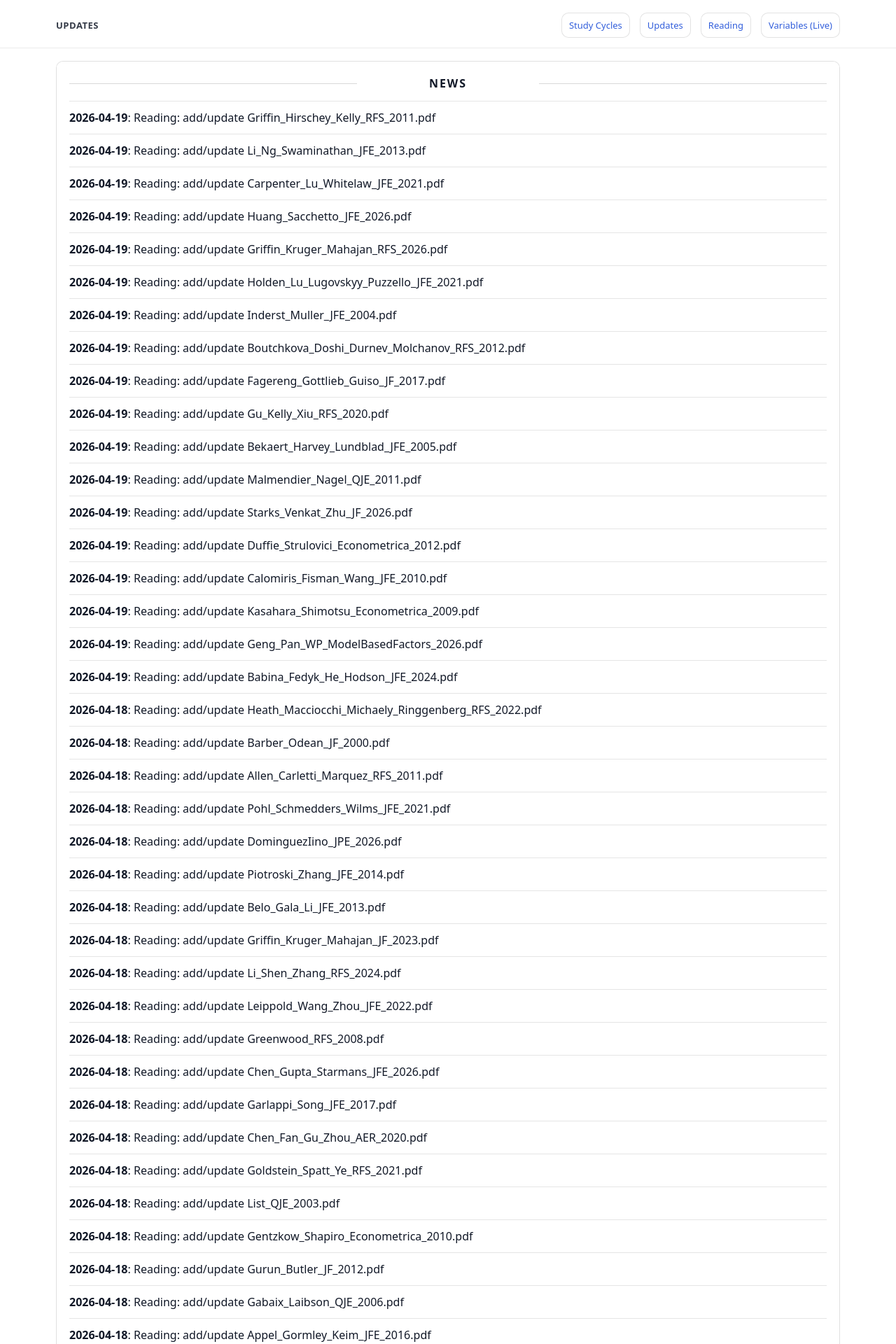
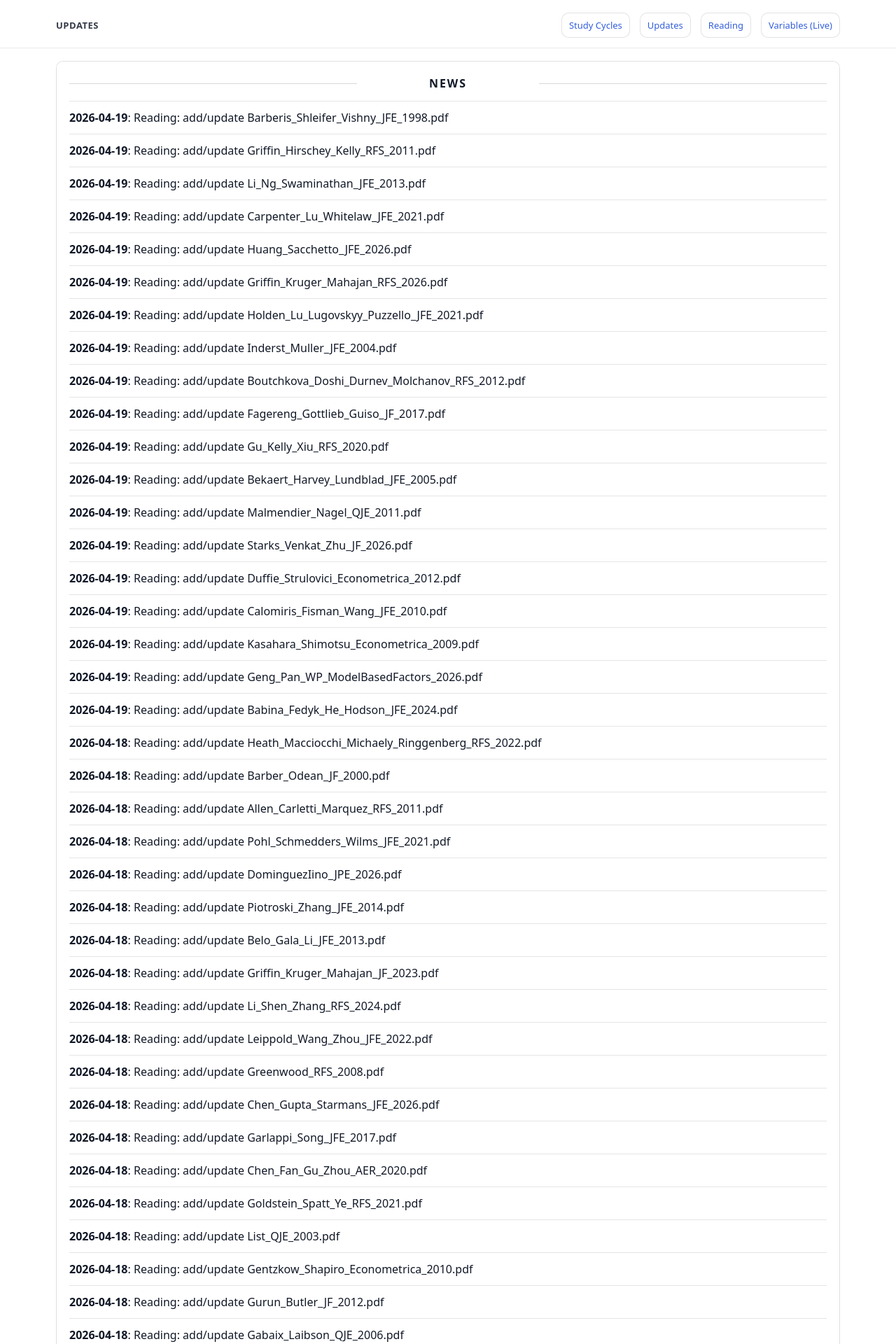
Before and after one commit to yaxinzn/study-archive, a Jekyll site: the page built from updates/index.md, in a window 1280 px wide. Shown: the top 1920 px of the page at 70% size. Built offline with Jekyll 4.4.1, drawn with Linux system fonts in a browser that asks for light colours; some of the changed text lies outside the part shown.

Commit message:
chore: update NEWS feed

```diff
--- a/_data/news.yml
+++ b/_data/news.yml
@@ -1,4 +1,7 @@
 # Auto-generated update history (sorted newest -> oldest). Do not edit manually.
+- ts: "1776599353"
+  date: "2026-04-19"
+  title: "Reading: add/update Barberis_Shleifer_Vishny_JFE_1998.pdf"
 - ts: "1776598821"
   date: "2026-04-19"
   title: "Reading: add/update Griffin_Hirschey_Kelly_RFS_2011.pdf"
```
